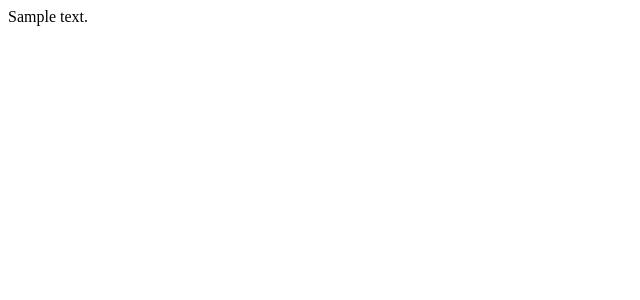
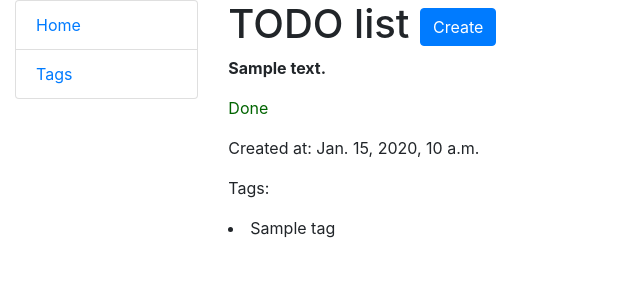
Before and after one commit to imelnyk007/todo-list-mate, a Django app: page / in a window 1280 px wide. Before the commit the part shown is almost empty. Shown: the top 300 px of the page, without its empty margins (0-640 px from the left). Run offline with Django 4.2, Linux system fonts and the light colour scheme; tables that the repository leaves empty hold one stand-in row (values such as "Sample post").

Commit message:
Update task-list page

```diff
--- a/templates/todo_list/task_list.html
+++ b/templates/todo_list/task_list.html
@@ -1,3 +1,28 @@
-{% for task in task_list %}
-  <p>{{ task.content }}</p>
-{% endfor %}
+{% extends "base.html" %}
+
+{% block content %}
+  <h1>
+    TODO list
+    <a href="#" class="btn btn-primary link-to-page">
+      Create
+    </a>
+  </h1>
+  {% if task_list %}
+    {% for task in task_list %}
+      <p><strong>{{ task.content }}</strong></p>
+      {% if task.completed %}
+        <p style="color: darkgreen">Done</p>
+      {% else %}
+        <p style="color: brown">Not done</p>
+      {% endif %}
+      <p>Created at: {{ task.created_at }}</p>
+      <p>Tags: </p>
+      {% for tag in task.tags.all %}
+        <li>{{ tag }}</li>
+      {% endfor %}
+
+  {% endfor %}
+
+  {% endif %}
+
+{% endblock %}
```
